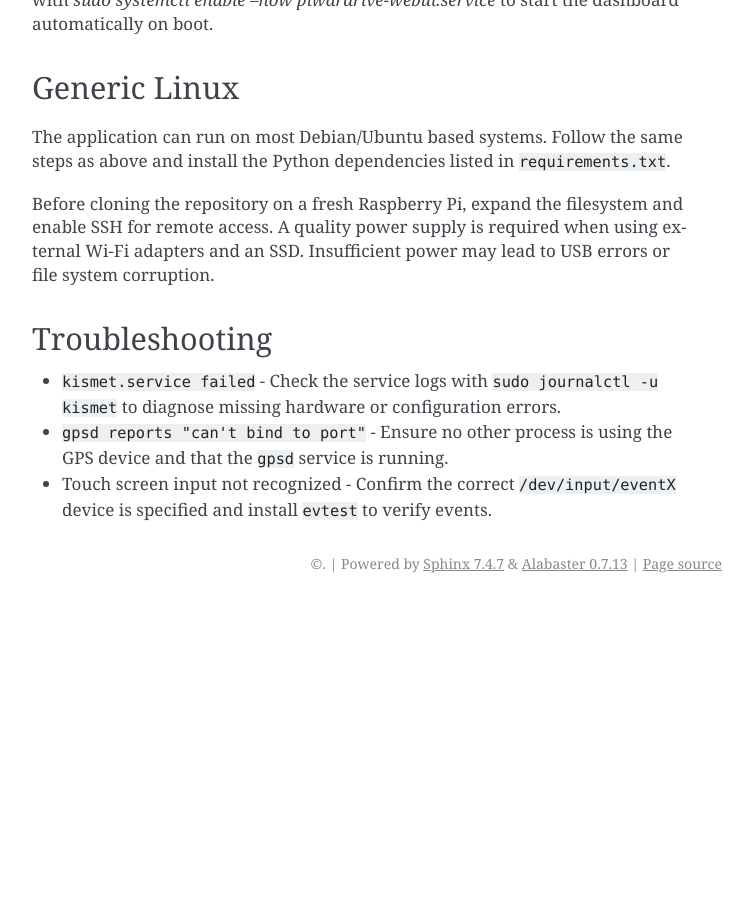
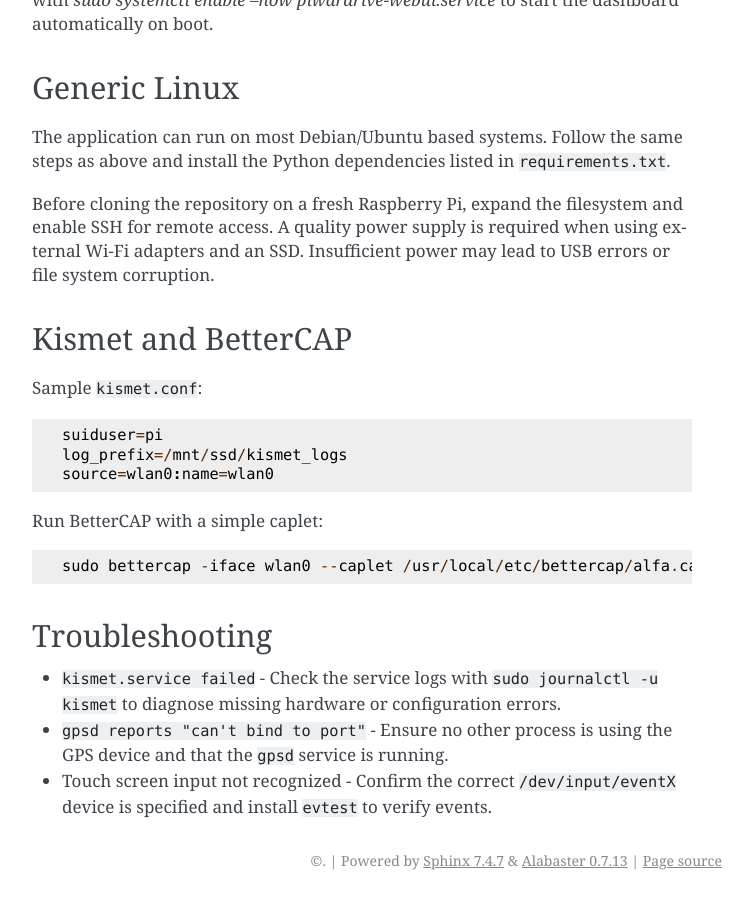
Before and after one commit to Trashytalk/piwardrive, a Sphinx documentation site: the page built from docs/installation.rst, in a window 1280 px wide and 900 px high, scrolled down 1667 px. Shown: the whole window, without its empty margins (388-1141 px from the left). Built offline with Sphinx 7.4.7, drawn with Linux system fonts in a browser that asks for light colours; before the commit the page ends 2270 px from its top, so only the background shows below that.

Commit message:
docs: add wireless configuration example

```diff
--- a/docs/deployment.rst
+++ b/docs/deployment.rst
@@ -24,6 +24,7 @@ SD Card Image
        pip install -r requirements.txt
 
 4. Enable ``kismet``, ``bettercap`` and ``gpsd`` so they start on boot (``systemctl enable <svc>``).
+   See :ref:`wireless-tools` for example configuration files.
 5. Grant your user permission to manage systemd units over DBus by creating a ``polkit`` rule allowing ``org.freedesktop.systemd1.manage-units``.
 6. (Optional) copy ``examples/piwardrive.service`` into ``/etc/systemd/system/``
    and enable it with ``sudo systemctl enable --now piwardrive.service`` to
--- a/docs/installation.rst
+++ b/docs/installation.rst
@@ -78,6 +78,21 @@ enable SSH for remote access. A quality power supply is required when using
 external Wi‑Fi adapters and an SSD. Insufficient power may lead to USB errors or
 file system corruption.
 
+.. _wireless-tools:
+
+Kismet and BetterCAP
+--------------------
+
+Sample ``kismet.conf``::
+
+   suiduser=pi
+   log_prefix=/mnt/ssd/kismet_logs
+   source=wlan0:name=wlan0
+
+Run BetterCAP with a simple caplet::
+
+   sudo bettercap -iface wlan0 --caplet /usr/local/etc/bettercap/alfa.cap
+
 Troubleshooting
 ---------------
 
```
